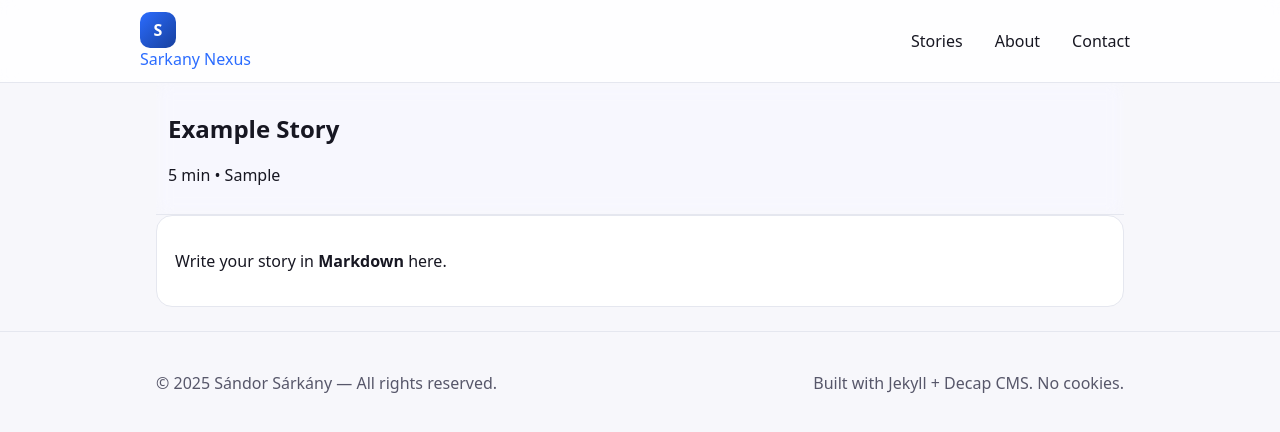
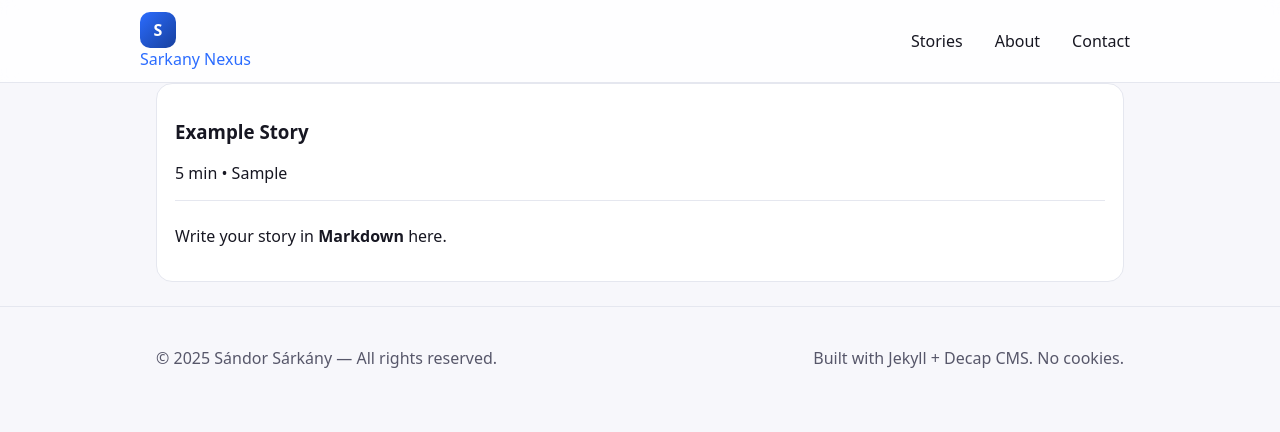
Before and after one commit to sarkanynexus/Main_Site, a Jekyll site: the page built from _stories/example.md, in a window 1280 px wide. Shown: the top 432 px of the page. Built offline with Jekyll 4.4.1, drawn with Linux system fonts in a browser that asks for light colours; a script that is not in the unit is left out.

Commit message:
try fixed story header

```diff
--- a/_layouts/story.html
+++ b/_layouts/story.html
@@ -2,7 +2,8 @@
 layout: default
 ---
 <article>
-  <header class="story-hero-header">
+  <section class="box">
+    <header class="story-header">
       <h1>{{ page.title }}</h1>
       <p class="muted">
         {{ page.length | default: "" }}
@@ -10,13 +11,12 @@ layout: default
       </p>
 
       {% if page.cover %}
-    <figure>
+        <figure class="story-cover">
           <img src="{{ page.cover | relative_url }}" alt="{{ page.title }} cover">
         </figure>
       {% endif %}
     </header>
 
-  <section class="box">
     {{ content }}
   </section>
 </article>
--- a/assets/style.css
+++ b/assets/style.css
@@ -233,25 +233,21 @@ footer {
   color: var(--muted)
 }
 
-.story-hero-header{
-  position: sticky;
-  top: var(--header-h);
-  z-index: 9000;
-  background: var(--bg1);
-  padding: 12px;
-  border-bottom: 1px solid var(--stroke);
+.story-header {
+  margin-bottom: 1.5rem;
 }
 
-/* Optional: if you want it to cover full viewport width */
-.story-hero-header figure{
-  margin: 8px 0 0;
-  max-height: var(--hero-h);
+.story-cover {
+  margin: 0.8rem 0 0;
+  border-radius: var(--radius);
+  border: 1px solid var(--stroke);
   overflow: hidden;
 }
-.story-hero-header img{
+
+.story-cover img {
   display: block;
   width: 100%;
-  height: 100%;
+  height: clamp(220px, 40vh, 420px);
   object-fit: cover;
 }
 
```
Lines whose indentation alone changed are shown as unchanged.
